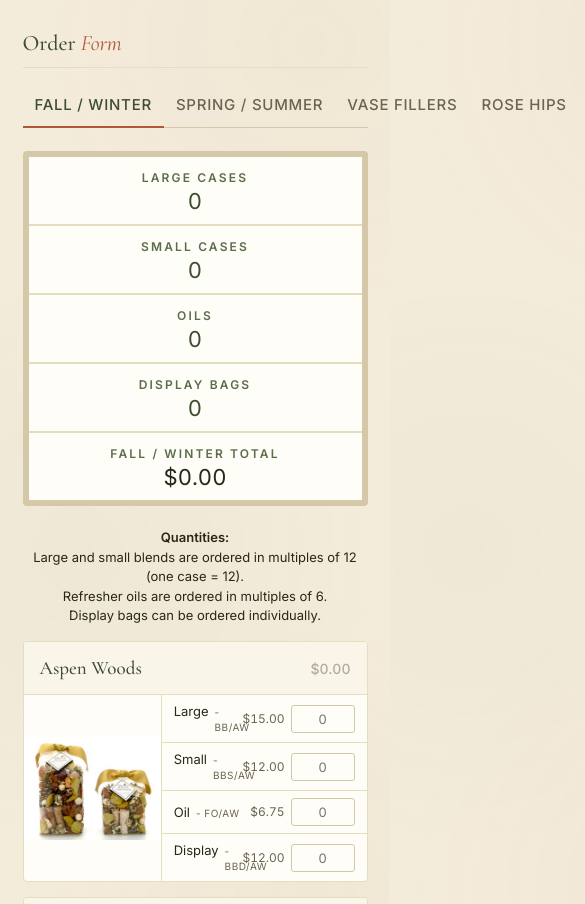
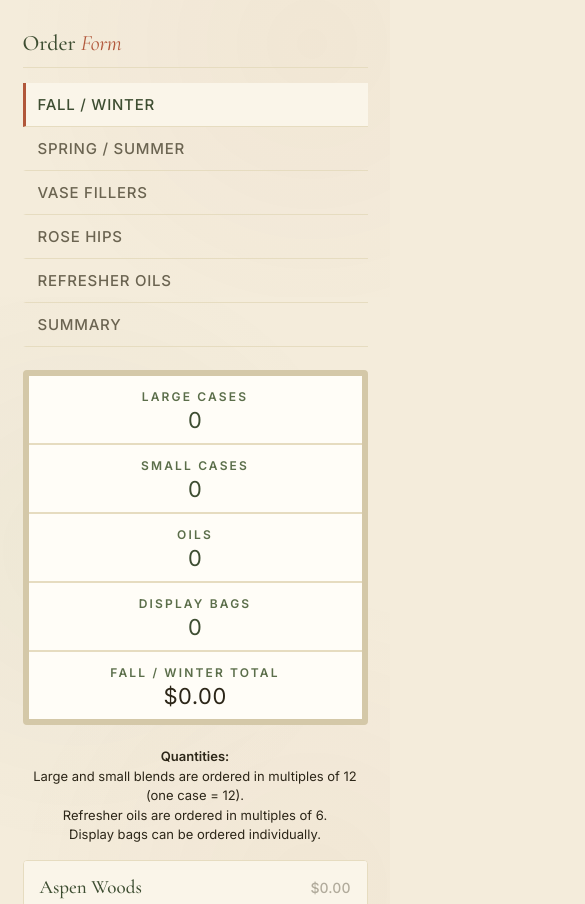
Before and after one commit to ruanwritescode/garden-route-order-form, a website built with Vite: page index.html in a window 390 px wide. Shown: the part 1391-2295 px from the top of the page, 585 px wide, since content can reach past the window. Built offline with nearby package versions, Linux system fonts and the light colour scheme.

Commit message:
vertical stacking of components in mobile

```diff
--- a/src/styles.css
+++ b/src/styles.css
@@ -188,6 +188,27 @@
     color: var(--sage-dark);
     border-bottom-color: var(--terracotta);
   }
+  /* On narrow screens the row can't fit all tabs — stack them full-width
+     and let the page scroll vertically instead of overflowing sideways. */
+  @media (max-width: 720px) {
+    .tabs {
+      flex-direction: column;
+      border-bottom: none;
+    }
+    .tab {
+      flex: none;
+      width: 100%;
+      text-align: left;
+      margin-bottom: 0;
+      border-bottom: 1px solid var(--border-soft);
+      border-left: 3px solid transparent;
+    }
+    .tab.active {
+      background: var(--cream-light);
+      border-left-color: var(--terracotta);
+      border-bottom-color: var(--border-soft);
+    }
+  }
 
   .section { display: none; }
   .section.active { display: block; animation: fadeIn 0.3s; }
@@ -271,6 +292,14 @@
     align-items: baseline;
     gap: 6px;
     min-width: 0;
+  }
+  /* Stack name over code on small screens so the code can't overlap the price */
+  @media (max-width: 720px) {
+    .prow-label {
+      flex-direction: column;
+      align-items: flex-start;
+      gap: 1px;
+    }
   }
   .product-row .name { color: var(--ink); }
   .product-row .code {
```
